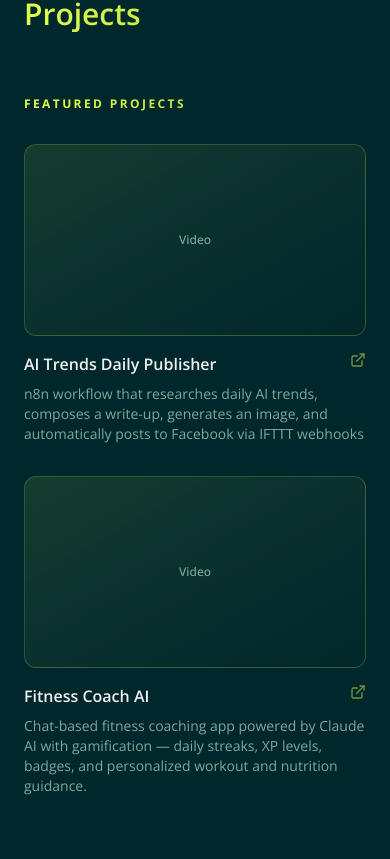
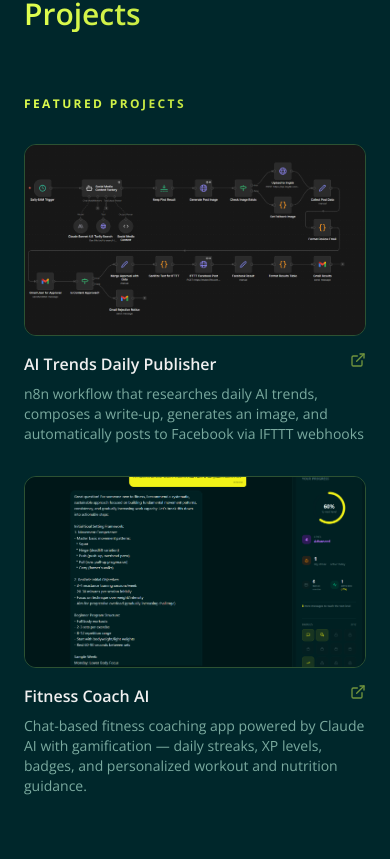
Before and after one commit to jitneyvimsasil/vim-automations-website, a Next.js app: page / in a window 390 px wide. Shown: the part 3125-3984 px from the top of the page. Built offline with nearby package versions, Linux system fonts and the light colour scheme.

Commit message:
Add project thumbnails and video playback modal
Replace gradient placeholders with real screenshot thumbnails and wire up
play button to open YouTube video in a Dialog modal popup.

Co-Authored-By: Claude Opus 4.6 <noreply@anthropic.com>

```diff
--- a/components/projects.tsx
+++ b/components/projects.tsx
@@ -1,12 +1,19 @@
 'use client';
 
 import { useState } from 'react';
-import { Play, Maximize2, ExternalLink } from 'lucide-react';
+import Image from 'next/image';
+import { Play, ExternalLink } from 'lucide-react';
+import {
+  Dialog,
+  DialogContent,
+  DialogTitle,
+} from '@/components/ui/dialog';
 
 interface Project {
   id: string;
   title: string;
   description: string;
+  thumbnail: string;
   videoUrl?: string;
   category: string;
 }
@@ -20,6 +27,8 @@ const projectSections = [
         id: '1',
         title: 'AI Trends Daily Publisher',
         description: 'n8n workflow that researches daily AI trends, composes a write-up, generates an image, and automatically posts to Facebook via IFTTT webhooks',
+        thumbnail: '/projects/ai-trends-publisher.png',
+        videoUrl: 'YOUR_YOUTUBE_VIDEO_ID_HERE',
         category: 'featured',
       },
       {
@@ -27,6 +36,8 @@ const projectSections = [
         title: 'Fitness Coach AI',
         description:
           'Chat-based fitness coaching app powered by Claude AI with gamification — daily streaks, XP levels, badges, and personalized workout and nutrition guidance.',
+        thumbnail: '/projects/fitness-coach.png',
+        videoUrl: 'YOUR_YOUTUBE_VIDEO_ID_HERE',
         category: 'featured',
       },
     ],
@@ -39,6 +50,8 @@ const projectSections = [
         id: '4',
         title: 'AI Bookmark Organizer',
         description: 'Smart browser extension that automatically organizes bookmarks using AI-powered semantic categorization — no API key required',
+        thumbnail: '/placeholder.jpg',
+        videoUrl: 'YOUR_YOUTUBE_VIDEO_ID_HERE',
         category: 'recent',
       },
     ],
@@ -47,34 +60,41 @@ const projectSections = [
 
 export function ProjectCard({ project }: { project: Project }) {
   const [isHovered, setIsHovered] = useState(false);
+  const [videoOpen, setVideoOpen] = useState(false);
+
+  const youtubeEmbedUrl = project.videoUrl
+    ? `https://www.youtube.com/embed/${project.videoUrl}?autoplay=1&rel=0`
+    : null;
 
   return (
+    <>
       <div
         className="group cursor-pointer"
         onMouseEnter={() => setIsHovered(true)}
         onMouseLeave={() => setIsHovered(false)}
       >
-      {/* Media Placeholder */}
+        {/* Thumbnail */}
         <div
-        className="w-full aspect-video rounded-xl mb-4 flex items-center justify-center text-gray-400 relative overflow-hidden bg-gradient-to-br from-[#e0ff4f]/10 to-[#00272b]/30 border border-[#e0ff4f]/20 transition-all duration-300 group-hover:shadow-lg group-hover:shadow-[#e0ff4f]/20"
+          className="w-full aspect-video rounded-xl mb-4 relative overflow-hidden border border-[#e0ff4f]/20 transition-all duration-300 group-hover:shadow-lg group-hover:shadow-[#e0ff4f]/20"
         >
-        {isHovered && (
-          <div className="absolute inset-0 bg-black/40 flex items-center justify-center gap-4 backdrop-blur-sm">
+          <Image
+            src={project.thumbnail}
+            alt={project.title}
+            fill
+            className="object-cover"
+            sizes="(max-width: 768px) 100vw, 50vw"
+          />
+          {isHovered && youtubeEmbedUrl && (
+            <div className="absolute inset-0 bg-black/40 flex items-center justify-center backdrop-blur-sm">
               <button
-              className="p-3 rounded-full bg-[#e0ff4f] text-[#00272b] hover:bg-[#c8e63f] transition-all duration-200 hover:scale-110 shadow-lg"
+                onClick={() => setVideoOpen(true)}
+                className="p-4 rounded-full bg-[#e0ff4f] text-[#00272b] hover:bg-[#c8e63f] transition-all duration-200 hover:scale-110 shadow-lg"
                 aria-label="Play video"
               >
-              <Play className="w-5 h-5 fill-current" />
-            </button>
-            <button
-              className="p-3 rounded-full bg-[#1a4a4f] text-[#e0ff4f] hover:bg-[#0d4f55] transition-all duration-200 hover:scale-110 shadow-lg"
-              aria-label="Fullscreen"
-            >
-              <Maximize2 className="w-5 h-5" />
+                <Play className="w-6 h-6 fill-current" />
               </button>
             </div>
           )}
-        <span className="text-xs font-medium text-muted-foreground">Video</span>
         </div>
 
         {/* Content */}
@@ -90,6 +110,30 @@ export function ProjectCard({ project }: { project: Project }) {
         </div>
         <p className="text-sm text-muted-foreground">{project.description}</p>
       </div>
+
+      {/* Video Modal */}
+      {youtubeEmbedUrl && (
+        <Dialog open={videoOpen} onOpenChange={setVideoOpen}>
+          <DialogContent
+            showCloseButton
+            className="sm:max-w-4xl p-0 overflow-hidden bg-black border-[#e0ff4f]/20"
+          >
+            <DialogTitle className="sr-only">{project.title}</DialogTitle>
+            <div className="aspect-video w-full">
+              {videoOpen && (
+                <iframe
+                  src={youtubeEmbedUrl}
+                  title={project.title}
+                  className="w-full h-full"
+                  allow="accelerometer; autoplay; clipboard-write; encrypted-media; gyroscope; picture-in-picture"
+                  allowFullScreen
+                />
+              )}
+            </div>
+          </DialogContent>
+        </Dialog>
+      )}
+    </>
   );
 }
 
```
Also changed, not shown: public/projects/ai-trends-publisher.png (added), public/projects/fitness-coach.png (added). Lines whose indentation alone changed are shown as unchanged.
